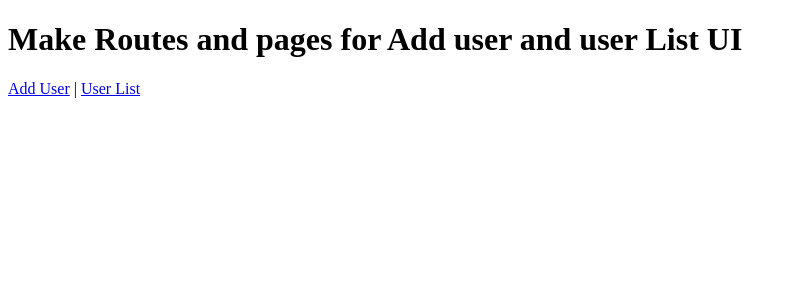
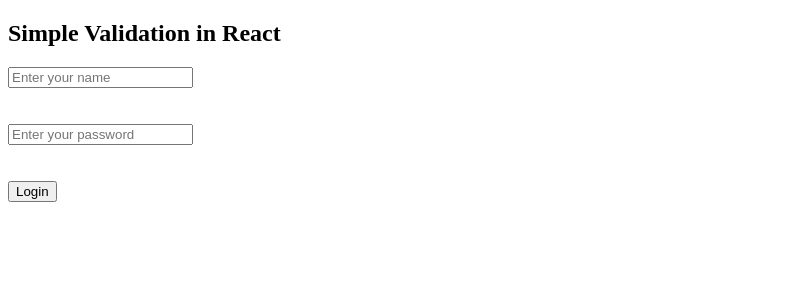
Before and after one commit to Sonukumar201995/Learn-React.js, a React (Vite) app: page / in a window 1280 px wide. Shown: the top 300 px of the page, without its empty margins (0-797 px from the left). Built offline with nearby package versions, Linux system fonts and the light colour scheme.

Commit message:
simple validation in React js

```diff
--- a/src/App.jsx
+++ b/src/App.jsx
@@ -1,22 +1,65 @@
-import { Routes, Route, Link } from "react-router-dom";
-import UserAdd from "./UserAdd";
-import UserList from "./UserList";
+import { useState } from "react"
 
 export default function App() {
+
+  const [name, setName] = useState('')
+  const [password, setPassword] = useState('')
+  const [nameErr, setNameErr] = useState('')
+  const [passErr, setPassErr] = useState('')
+
+  const handleName = (event) => {
+    const value = event.target.value
+    setName(value)
+
+    if (value.length > 5) {
+      setNameErr('Only 5 characters allowed')
+    } else {
+      setNameErr('')
+    }
+  }
+
+  const handlePassword = (event) => {
+    const value = event.target.value
+    setPassword(value)
+
+    const passwordRegex = /^(?=.*\d).{6,}$/
+
+    if (!passwordRegex.test(value)) {
+      setPassErr('Password must be 6+ characters and contain at least 1 number')
+    } else {
+      setPassErr('')
+    }
+  }
+
   return (
     <div>
-      <h1>Make Routes and pages for Add user and user List UI</h1>
+      <h2>Simple Validation in React</h2>
 
-      {/* Navigation */}
-      <nav>
-        <Link to="/add">Add User</Link> |{" "}
-        <Link to="/list">User List</Link>
-      </nav>
+      <input
+        type="text"
+        value={name}
+        onChange={handleName}
+        placeholder="Enter your name"
+      />
+      <br />
+      <span style={{ color: "red" }}>{nameErr}</span>
 
-      <Routes>
-        <Route path="/add" element={<UserAdd />} />
-        <Route path="/list" element={<UserList />} />
-      </Routes>
+      <br /><br />
+
+      <input
+        type="password"
+        value={password}
+        onChange={handlePassword}
+        placeholder="Enter your password"
+      />
+      <br />
+      <span style={{ color: "red" }}>{passErr}</span>
+
+      <br /><br />
+
+      <button disabled={nameErr || passErr}>
+        Login
+      </button>
     </div>
-  );
+  )
 }
--- a/src/UserList.jsx
+++ b/src/UserList.jsx
@@ -21,23 +21,37 @@ export default function UserList() {
 
     if (response.ok) {
       alert("Record deleted");
-      getUserData(); // reload list
+      getUserData();
+    }
+  };
+
+  const setEditUser = async (user) => {
+    const response = await fetch(`http://localhost:3000/users/${user.id}`, {
+      method: "PUT",
+      headers: {
+        "Content-Type": "application/json",
+      },
+      body: JSON.stringify(user),
+    });
+
+    if (response.ok) {
+      alert("Record Updated");
+      getUserData();
     }
   };
 
   return (
     <div>
-      {
-        userData.map((user) => (
+      {userData.map((user) => (
         <div key={user.id}>
           <h3>Name: {user.name}</h3>
           <h3>Age: {user.age}</h3>
           <h3>Email: {user.email}</h3>
           <hr />
           <button onClick={() => deleteUser(user.id)}>Delete</button>
+          <button onClick={() => setEditUser(user)}>Edit</button>
         </div>
-        ))
-      }
+      ))}
     </div>
   );
 }
--- a/src/main.jsx
+++ b/src/main.jsx
@@ -1,11 +1,12 @@
 import { StrictMode } from 'react'
 import { createRoot } from 'react-dom/client'
-// import './index.css'
 import App from './App.jsx'
-import { BrowserRouter } from 'react-router'
+import { BrowserRouter } from 'react-router-dom'
 
 createRoot(document.getElementById('root')).render(
-  <BrowserRouter>
-    <App />
-  </BrowserRouter>,
+  <StrictMode>
+    <BrowserRouter>
+      <App />
+    </BrowserRouter>
+  </StrictMode>
 )
```
Lines whose indentation alone changed are shown as unchanged.
